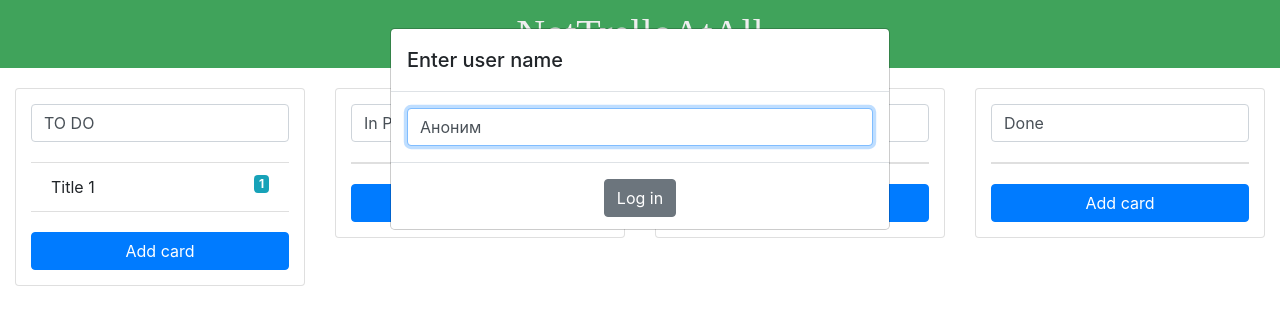
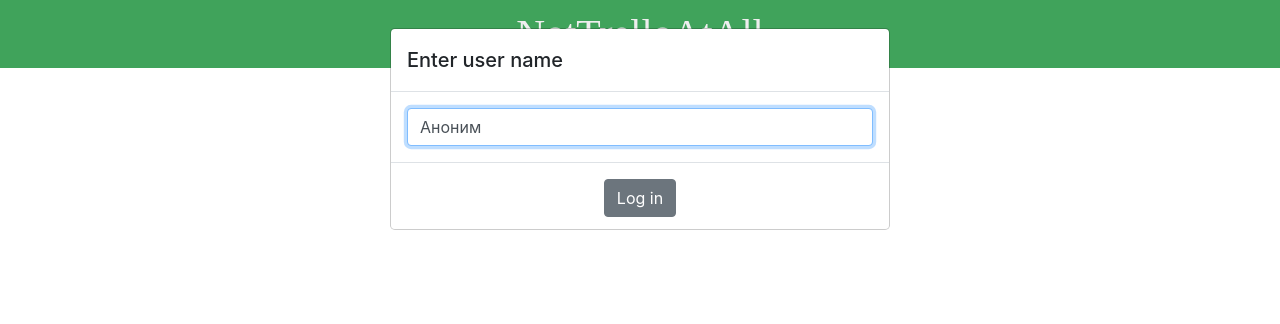
Before and after one commit to ViktorGorosh/kanban-board, a React (Create React App) app: page / in a window 1280 px wide. Shown: the top 324 px of the page. Built offline with nearby package versions, Linux system fonts and the light colour scheme; a web font is replaced by a local one.

Commit message:
Finished AuthPopup component

```diff
--- a/src/App.tsx
+++ b/src/App.tsx
@@ -1,15 +1,13 @@
 import React, {Component} from 'react'
 import './App.scss'
 import AuthPopup from "./app/views/components/AuthPopup";
-import ColumnItem from "./ColumnItem/ColumnItem";
+// import ColumnItem from "./ColumnItem/ColumnItem";
 
-interface State {
+import store from "./app/store";
+
+
+interface AppState {
 	isAuthorized: boolean,
-	user: string,
-	nextId: number,
-	columns: Array<Column>,
-	cards: Array<Card>
-	comments: Array<Comment>
 }
 
 interface Column {
@@ -37,138 +35,116 @@ export interface CardChanges {
 	description?: Card['description']
 }
 
-class App extends Component<{}, State>{
+class App extends Component<{}, AppState>{
 
 	constructor(props) {
 		super(props);
 
 		// @ts-ignore
-		this.state = JSON.parse(localStorage.getItem('state')) ||  {
-			isAuthorized: false,
-			user: 'Аноним',
-			nextId: 4,
-			columns: [
-				{id: 0, title: 'TO DO'},
-				{id: 1, title: 'In Progress'},
-				{id: 2, title: 'Testing'},
-				{id: 3, title: 'Done'}
-			],
-			cards: [
-				{
-					colId: 0,
-					id: 0,
-					title: 'Title 1',
-					description: null,
-					author: 'Author 1'
-				}
-			],
-			comments: [
-				{
-					id: 0,
-					cardId: 0,
-					author: 'Author 1',
-					text: 'Hello'
-				},
-			],
-		}
+		this.state = store.getState().user.isAuthorized
 	}
 
-	handleUserUpdate = (name: string): void => {
-		if (name !== '') {
+	// handleUserUpdate = (name: string): void => {
+	// 	if (name !== '') {
+	// 		this.setState(() => ({
+	// 			isAuthorized: true,
+	// 			user: name
+	// 		}))
+	// 	}
+	// }
+	//
+	// handleColTitleUpdate = (id: number, newTitle: string): void => {
+	// 	if (newTitle === '') return
+	// 	this.setState((prevState) => ({
+	// 		columns: prevState.columns.map((column) => {
+	// 			if (column.id === id) {
+	// 				return {...column, title: newTitle}
+	// 			}
+	// 			return column
+	// 		}),
+	// 		cards: prevState.cards.map((card) => {
+	// 			if (card.colId === id) {
+	// 				return {
+	// 					...card,
+	// 					colId: id
+	// 				}
+	// 			}
+	// 			return card
+	// 		})
+	// 	}))
+	// }
+	//
+	// handleCardAdd = (title: string, colId: number): void => {
+	// 	if (title === '') return
+	// 	this.setState((prevState) => ({
+	// 		cards: [...prevState.cards,
+	// 			{colId, id: prevState.nextId, title, description: null, author: prevState.user}
+	// 		],
+	// 		nextId: prevState.nextId + 1
+	// 	}))
+	// }
+	//
+	// handleCardDelete = (id: number): void => {
+	// 	this.setState(prevState => ({
+	// 		cards: prevState.cards.filter(card => card.id !== id)
+	// 	}))
+	// }
+	//
+	// handleCardUpdate = (id: number, changes: CardChanges): void => {
+	// 	this.setState(prevState => ({
+	// 		cards: prevState.cards.map(card => {
+	// 			if (card.id === id) {
+	// 				return {...card, ...changes}
+	// 			}
+	// 			return card
+	// 		})
+	// 	}))
+	// }
+	//
+	// handleCommentAdd = (text: string, cardId: number): void => {
+	// 	if (text === '') return
+	// 	this.setState(prevState => ({
+	// 		comments: [...prevState.comments, {id: prevState.nextId, cardId, author: prevState.user, text}],
+	// 		nextId: prevState.nextId + 1
+	// 	}))
+	// }
+	//
+	// handleCommentDelete = (id: number): void => {
+	// 	this.setState(prevState => ({
+	// 		comments: prevState.comments.filter(comment => comment.id !== id)
+	// 	}))
+	// }
+	//
+	// handleCommentUpdate = (id: number, text: string): void => {
+	// 	if (text === '') return
+	// 	this.setState(prevState => ({
+	// 		comments: prevState.comments.map(comment => {
+	// 			if (comment.id === id) return {...comment, text}
+	// 			return comment
+	// 		})
+	// 	}))
+	// }
+
+	componentDidMount() {
+		store.subscribe(() => {
 			this.setState(() => ({
-				isAuthorized: true,
-				user: name
-			}))
-		}
+					isAuthorized: store.getState().user.isAuthorized
+				})
+			)
+		})
 	}
 
-	handleColTitleUpdate = (id: number, newTitle: string): void => {
-		if (newTitle === '') return
-		this.setState((prevState) => ({
-			columns: prevState.columns.map((column) => {
-				if (column.id === id) {
-					return {...column, title: newTitle}
-				}
-				return column
-			}),
-			cards: prevState.cards.map((card) => {
-				if (card.colId === id) {
-					return {
-						...card,
-						colId: id
-					}
-				}
-				return card
-			})
-		}))
-	}
-
-	handleCardAdd = (title: string, colId: number): void => {
-		if (title === '') return
-		this.setState((prevState) => ({
-			cards: [...prevState.cards,
-				{colId, id: prevState.nextId, title, description: null, author: prevState.user}
-			],
-			nextId: prevState.nextId + 1
-		}))
-	}
-
-	handleCardDelete = (id: number): void => {
-		this.setState(prevState => ({
-			cards: prevState.cards.filter(card => card.id !== id)
-		}))
-	}
-
-	handleCardUpdate = (id: number, changes: CardChanges): void => {
-		this.setState(prevState => ({
-			cards: prevState.cards.map(card => {
-				if (card.id === id) {
-					return {...card, ...changes}
-				}
-				return card
-			})
-		}))
-	}
-
-	handleCommentAdd = (text: string, cardId: number): void => {
-		if (text === '') return
-		this.setState(prevState => ({
-			comments: [...prevState.comments, {id: prevState.nextId, cardId, author: prevState.user, text}],
-			nextId: prevState.nextId + 1
-		}))
-	}
-
-	handleCommentDelete = (id: number): void => {
-		this.setState(prevState => ({
-			comments: prevState.comments.filter(comment => comment.id !== id)
-		}))
-	}
-
-	handleCommentUpdate = (id: number, text: string): void => {
-		if (text === '') return
-		this.setState(prevState => ({
-			comments: prevState.comments.map(comment => {
-				if (comment.id === id) return {...comment, text}
-				return comment
-			})
-		}))
-	}
-
-	componentDidUpdate(prevProps: Readonly<{}>, prevState: Readonly<State>, snapshot?: any) {
-		console.log(this.state) // нужно текущее состояние, а не предыдущее
-		const savedState = {...this.state, isAuthorized: false}
-		localStorage.setItem('state', JSON.stringify(savedState))
-	}
+	// componentDidUpdate(prevProps: Readonly<{}>, prevState: Readonly<State>, snapshot?: any) {
+	// 	console.log(this.state) // нужно текущее состояние, а не предыдущее
+	// 	const savedState = {...this.state, isAuthorized: false}
+	// 	localStorage.setItem('state', JSON.stringify(savedState))
+	// }
 
 	render() {
-
 		return (
 			<>
 				{this.state.isAuthorized ? null :
-					<AuthPopup
-						name={this.state.user}
-						onUserUpdate={this.handleUserUpdate}
-					/>
+					<AuthPopup />
 				}
 				<header className='main-header text-center'>
 					<h1 className='title'>NotTrelloAtAll</h1>
@@ -176,27 +152,27 @@ class App extends Component<{}, State>{
 				<section className='section-board'>
 					<div className="container-fluid">
 						<div className="row">
-							{this.state.columns.map((column) => {
-								return (
-									<ColumnItem
-										key={column.id}
-										colId={column.id}
-										title={column.title}
-										cards={this.state.cards.filter(card => card.colId === column.id)}
-										comments={this.state.comments}
-										user={this.state.user}
+							{/*{this.state.columns.map((column) => {*/}
+							{/*	return (*/}
+							{/*		<ColumnItem*/}
+							{/*			key={column.id}*/}
+							{/*			colId={column.id}*/}
+							{/*			title={column.title}*/}
+							{/*			cards={this.state.cards.filter(card => card.colId === column.id)}*/}
+							{/*			comments={this.state.comments}*/}
+							{/*			user={this.state.user}*/}
 
-										onColTitleUpdate={this.handleColTitleUpdate}
-										onCardAdd={this.handleCardAdd}
-										onCardDelete={this.handleCardDelete}
-										onCardUpdate={this.handleCardUpdate}
+							{/*			onColTitleUpdate={this.handleColTitleUpdate}*/}
+							{/*			onCardAdd={this.handleCardAdd}*/}
+							{/*			onCardDelete={this.handleCardDelete}*/}
+							{/*			onCardUpdate={this.handleCardUpdate}*/}
 
-										onCommentAdd={this.handleCommentAdd}
-										onCommentDelete={this.handleCommentDelete}
-										onCommentUpdate={this.handleCommentUpdate}
-									/>
-								)
-							})}
+							{/*			onCommentAdd={this.handleCommentAdd}*/}
+							{/*			onCommentDelete={this.handleCommentDelete}*/}
+							{/*			onCommentUpdate={this.handleCommentUpdate}*/}
+							{/*		/>*/}
+							{/*	)*/}
+							{/*})}*/}
 						</div>
 					</div>
 				</section>
--- a/src/app/state/ducks/auth/authSlice.ts
+++ b/src/app/state/ducks/auth/authSlice.ts
@@ -1,13 +1,16 @@
 import {createSlice} from "@reduxjs/toolkit";
+import {AuthState, LoginAction} from "./types";
+
+const initialState: AuthState = {
+	name: 'Aноним',
+	isAuthorized: false,
+}
 
 export const authSlice = createSlice({
 	name: 'auth',
-	initialState: {
-		name: 'Aноним',
-		isAuthorized: false,
-	},
+	initialState,
 	reducers: {
-		login: (state, action) => {
+		login: (state: AuthState, action: LoginAction) => {
 			if (action.payload !== '') {
 				state.name = action.payload
 				state.isAuthorized = true
@@ -19,5 +22,6 @@ export const authSlice = createSlice({
 export const { login } = authSlice.actions
 
 export const selectUser = state => state.user.name
+export const selectIsAuthorized = state => state.user.isAuthorized
 
 export default authSlice.reducer
--- /dev/null
+++ b/src/app/state/ducks/auth/types.ts
@@ -0,0 +1,9 @@
+export interface AuthState {
+	name: string,
+	isAuthorized: boolean,
+}
+
+export interface LoginAction {
+	type: string,
+	payload: string
+}
```
Also changed, not shown: src/app/views/components/AuthPopup.tsx (+1 -6 lines).
